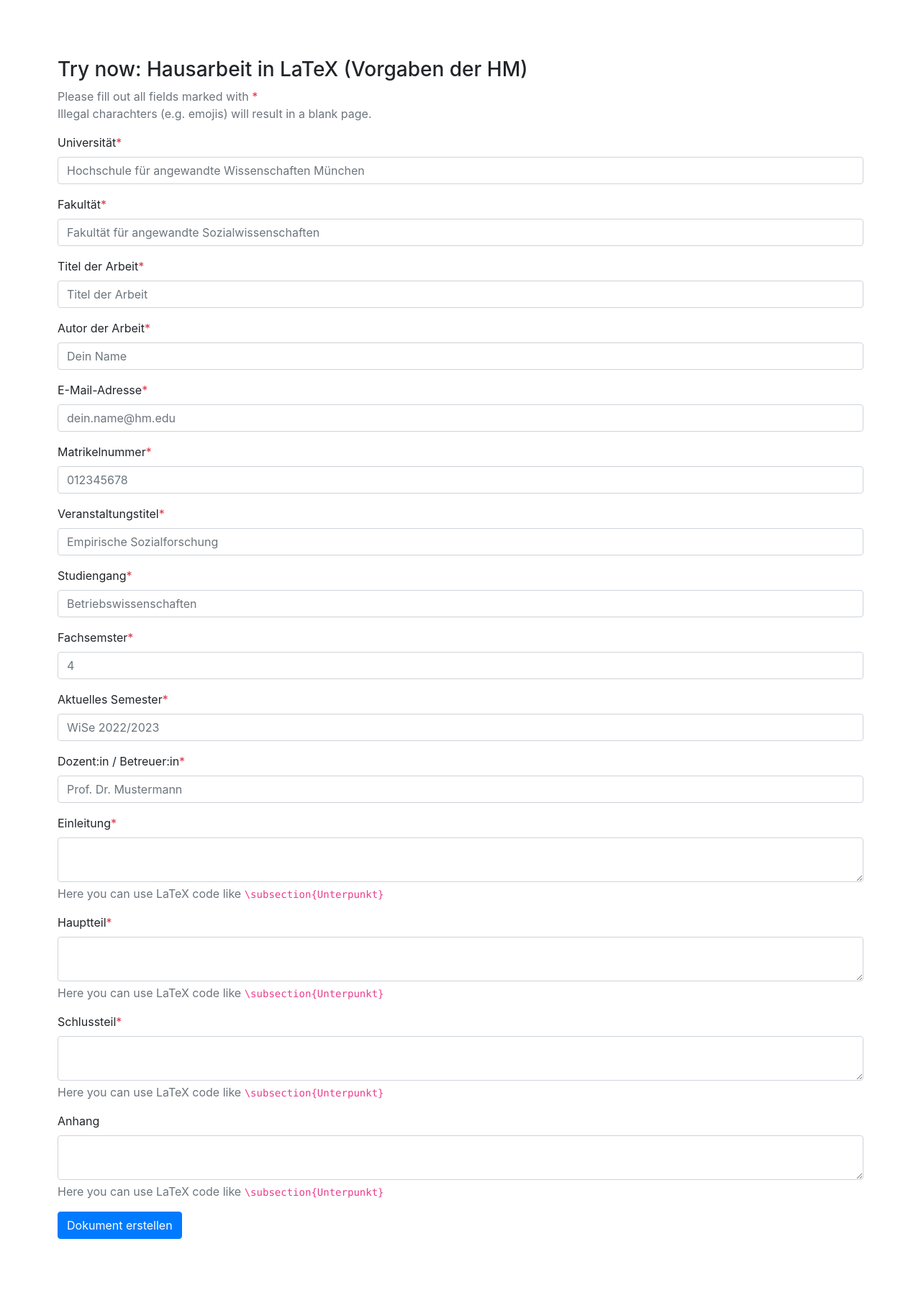
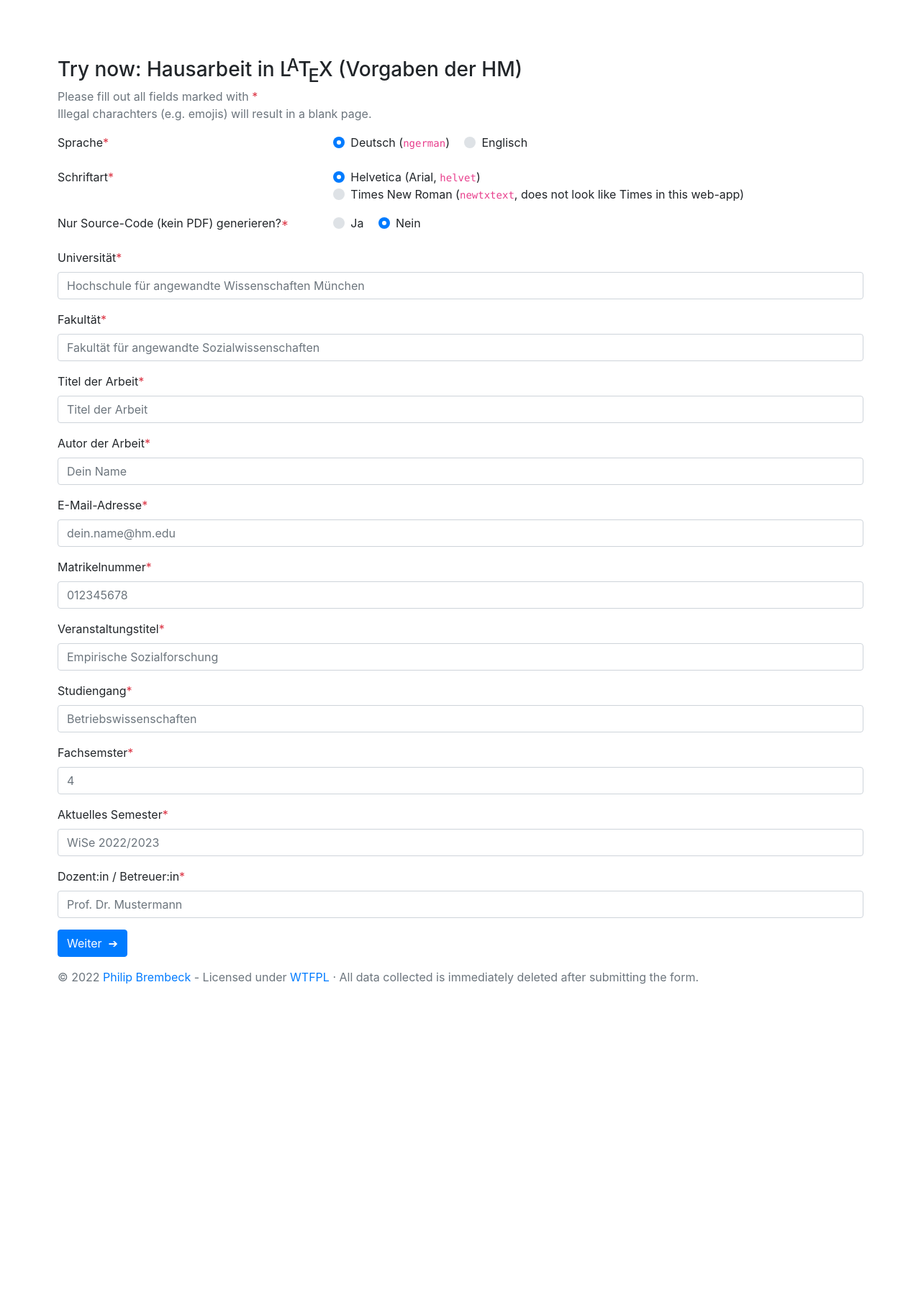
Before and after one commit to philipbrembeck/HM-Hausarbeiten-Vorlage, a PHP site: page / in a window 1280 px wide. Shown: the whole page at 72% size. After the commit the page ends 1368 px from the top, so only its background shows below. Run offline with PHP 8.4, Linux system fonts and the light colour scheme.

Commit message:
Updated webservice

```diff
--- a/webservice/index.php
+++ b/webservice/index.php
@@ -2,6 +2,7 @@
 <html lang="de">
    <head>
       <meta http-equiv="content-type" content="text/html; charset=UTF-8">
+      <meta name="viewport" content="width=device-width, initial-scale=1.0">
       <meta charset="utf-8">
       <title>HM &middot; LaTeX Hausarbeit</title>
       <link rel="stylesheet" href="https://stackpath.bootstrapcdn.com/bootstrap/4.1.3/css/bootstrap.min.css">
@@ -10,13 +11,73 @@
          font-size: 12pt;
          padding: 5rem;
          }
+         .latex sub {
+            vertical-align: -0.1ex;
+            margin-left: -0.1667em;
+            margin-right: -0.025em;
+          }
+          .latex sub, .latex sup {
+            font-size: 0.9em;
+            text-transform:uppercase;
+          }
+          .latex sup {
+            font-size: 0.85em;
+            vertical-align: -0.2em;
+            margin-left: -0.26em;
+            margin-right: -0.05em;
+          }
+         @media only screen and (max-width:48rem) {
+         body {
+         padding: 1rem;
+         }
+         }
       </style>
    </head>
    <body>
-    <h3>Try now: Hausarbeit in LaTeX (Vorgaben der HM)</h3>
+      <h3>Try now: Hausarbeit in <span class="latex">L<sup>A</sup>T<sub>E</sub>X</span> (Vorgaben der HM)</h3>
       <p class="text-muted">Please fill out all fields marked with <span class="text-danger">*</span><br>
-    Illegal charachters (e.g. emojis) will result in a blank page.</p>
-    <form action="script.php">
+         Illegal charachters (e.g. emojis) will result in a blank page.
+      </p>
+      <form action="index_2.php">
+         <div class="form-group row">
+            <label class="col-4">Sprache<span class="text-danger">*</span></label>
+            <div class="col-8">
+               <div class="custom-control custom-radio custom-control-inline">
+                  <input name="language" id="language_0" type="radio" required="required" class="custom-control-input" value="ngerman" checked>
+                  <label for="language_0" class="custom-control-label">Deutsch (<code>ngerman</code>)</label>
+               </div>
+               <div class="custom-control custom-radio custom-control-inline">
+                  <input name="language" id="language_1" type="radio" required="required" class="custom-control-input" value="english">
+                  <label for="language_1" class="custom-control-label">Englisch</label>
+               </div>
+            </div>
+         </div>
+         <div class="form-group row">
+            <label class="col-4">Schriftart<span class="text-danger">*</span></label>
+            <div class="col-8">
+               <div class="custom-control custom-radio custom-control-inline">
+                  <input name="font" id="font_0" type="radio" required="required" class="custom-control-input" value="helvet" checked>
+                  <label for="font_0" class="custom-control-label">Helvetica (Arial, <code>helvet</code>)</label>
+               </div>
+               <div class="custom-control custom-radio custom-control-inline">
+                  <input name="font" id="font_1" type="radio" required="required" class="custom-control-input" value="timesnewroman">
+                  <label for="font_1" class="custom-control-label">Times New Roman (<code>newtxtext</code>, does not look like Times in this web-app)</label>
+               </div>
+            </div>
+         </div>
+         <div class="form-group row">
+            <label class="col-4">Nur Source-Code (kein PDF) generieren?<span class="text-danger">*</span></label>
+            <div class="col-8">
+               <div class="custom-control custom-radio custom-control-inline">
+                  <input name="code" id="code_0" type="radio" required="required" class="custom-control-input" value="true">
+                  <label for="code_0" class="custom-control-label">Ja</label>
+               </div>
+               <div class="custom-control custom-radio custom-control-inline">
+                  <input name="code" id="code_1" type="radio" required="required" class="custom-control-input" value="false" checked>
+                  <label for="code_1" class="custom-control-label">Nein</label>
+               </div>
+            </div>
+         </div>
          <div class="form-group">
             <label for="getUniversity">Universität<span class="text-danger">*</span></label>
             <input id="getUniversity" name="getUniversity" placeholder="Hochschule für angewandte Wissenschaften München" type="text" required="required" class="form-control">
@@ -31,15 +92,15 @@
          </div>
          <div class="form-group">
             <label for="getAuthor">Autor der Arbeit<span class="text-danger">*</span></label>
-        <input id="getAuthor" name="getAuthor" placeholder="Dein Name" type="text" class="form-control">
+            <input id="getAuthor" name="getAuthor" placeholder="Dein Name" type="name" class="form-control">
          </div>
          <div class="form-group">
             <label for="getMail">E-Mail-Adresse<span class="text-danger">*</span></label>
-        <input id="getMail" name="getMail" placeholder="dein.name@hm.edu" type="text" required="required" class="form-control">
+            <input id="getMail" name="getMail" placeholder="dein.name@hm.edu" type="email" required="required" class="form-control">
          </div>
          <div class="form-group">
             <label for="getMatriculationNumber">Matrikelnummer<span class="text-danger">*</span></label>
-        <input id="getMatriculationNumber" name="getMatriculationNumber" placeholder="012345678" type="text" required="required" class="form-control">
+            <input id="getMatriculationNumber" name="getMatriculationNumber" placeholder="012345678" type="number" required="required" class="form-control">
          </div>
          <div class="form-group">
             <label for="getCourse">Veranstaltungstitel<span class="text-danger">*</span></label>
@@ -51,7 +112,7 @@
          </div>
          <div class="form-group">
             <label for="getSubjectSemester">Fachsemster<span class="text-danger">*</span></label>
-        <input id="getSubjectSemester" name="getSubjectSemester" placeholder="4" type="text" required="required" class="form-control">
+            <input id="getSubjectSemester" name="getSubjectSemester" placeholder="4" type="number" required="required" class="form-control">
          </div>
          <div class="form-group">
             <label for="getSemester">Aktuelles Semester<span class="text-danger">*</span></label>
@@ -62,31 +123,9 @@
             <input id="getLecturer" name="getLecturer" placeholder="Prof. Dr. Mustermann" type="text" required="required" class="form-control">
          </div>
          <div class="form-group">
-        <label for="introduction">Einleitung<span class="text-danger">*</span></label>
-        <textarea id="introduction" name="introduction" cols="40" rows="2" required="required" class="form-control"></textarea>
-        <span id="textHelpBlock" class="form-text text-muted">Here you can use LaTeX code like <code>\subsection{Unterpunkt}</code></span>
-      </div>
-      <div class="form-group">
-        <label for="execution">Hauptteil<span class="text-danger">*</span></label>
-        <textarea id="execution" name="execution" cols="40" rows="2" required="required" class="form-control"></textarea>
-        <span id="textHelpBlock" class="form-text text-muted">Here you can use LaTeX code like <code>\subsection{Unterpunkt}</code></span>
-      </div>
-      <div class="form-group">
-        <label for="conclusion">Schlussteil<span class="text-danger">*</span></label>
-        <textarea id="conclusion" name="conclusion" cols="40" rows="2" required="required" class="form-control"></textarea>
-        <span id="textHelpBlock" class="form-text text-muted">Here you can use LaTeX code like <code>\subsection{Unterpunkt}</code></span>
-      </div>
-      <div class="form-group">
-        <label for="conclusion">Anhang</label>
-        <textarea id="appendix" name="appendix" cols="40" rows="2" class="form-control"></textarea>
-        <span id="textHelpBlock" class="form-text text-muted">Here you can use LaTeX code like <code>\subsection{Unterpunkt}</code></span>
-      </div>
-      <div class="form-group">
-        <button name="submit" type="submit" class="btn btn-primary">Dokument erstellen</button>
+            <button name="submit" type="submit" class="btn btn-primary">Weiter&nbsp; ➔</button>
          </div>
       </form>
+      <p class="text-muted">&copy; 20<?php echo date('y'); ?> <a href="//philipbrembeck.com">Philip Brembeck</a> - Licensed under <a href="https://github.com/philipbrembeck/HM-Hausarbeiten-Vorlage/blob/main/LICENSE">WTFPL</a> &middot; All data collected is immediately deleted after submitting the form.</p>
    </body>
 </html>
-
-<link rel="stylesheet" href="https://stackpath.bootstrapcdn.com/bootstrap/4.1.3/css/bootstrap.min.css">
-<link rel="stylesheet" href="https://maxcdn.bootstrapcdn.com/font-awesome/4.7.0/css/font-awesome.min.css">
```
Also changed, not shown: webservice/index_2.php (added, +80 -0 lines), webservice/script.php (+70 -19 lines). Lines whose indentation alone changed are shown as unchanged.
